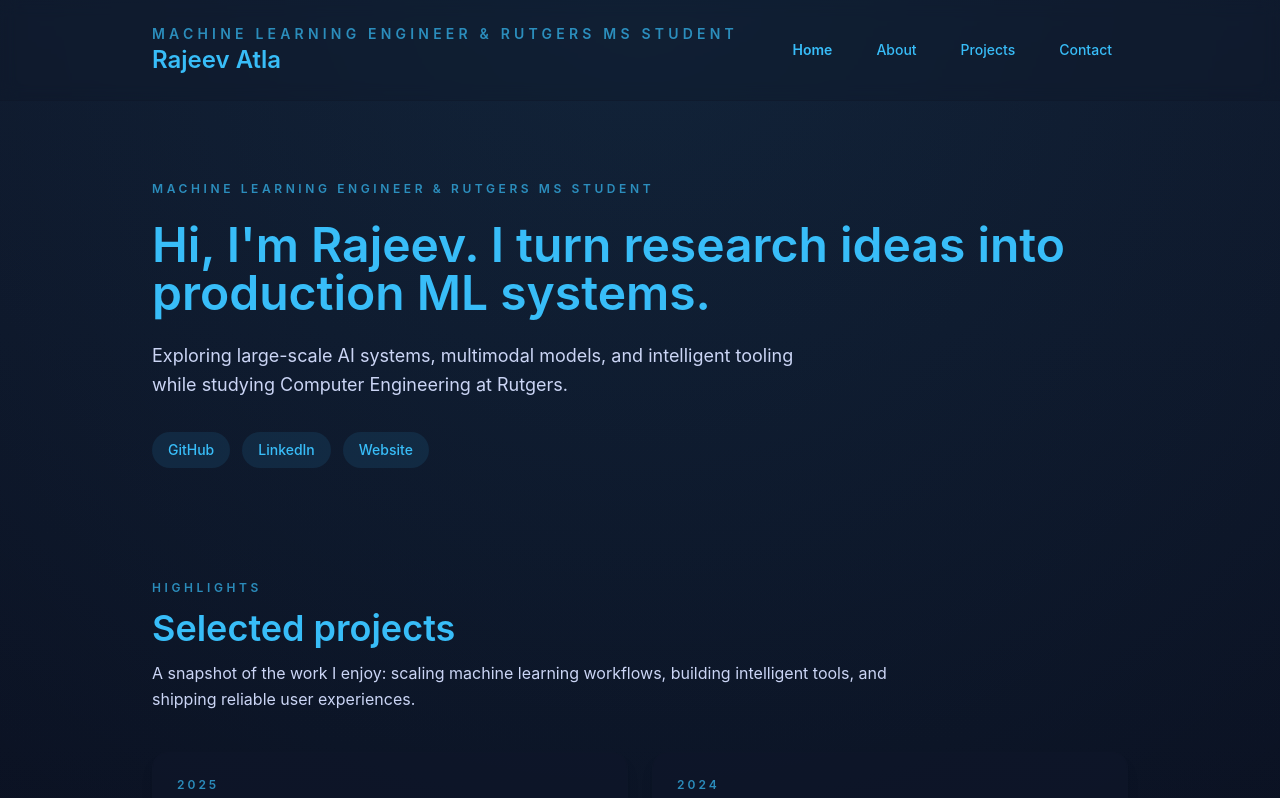
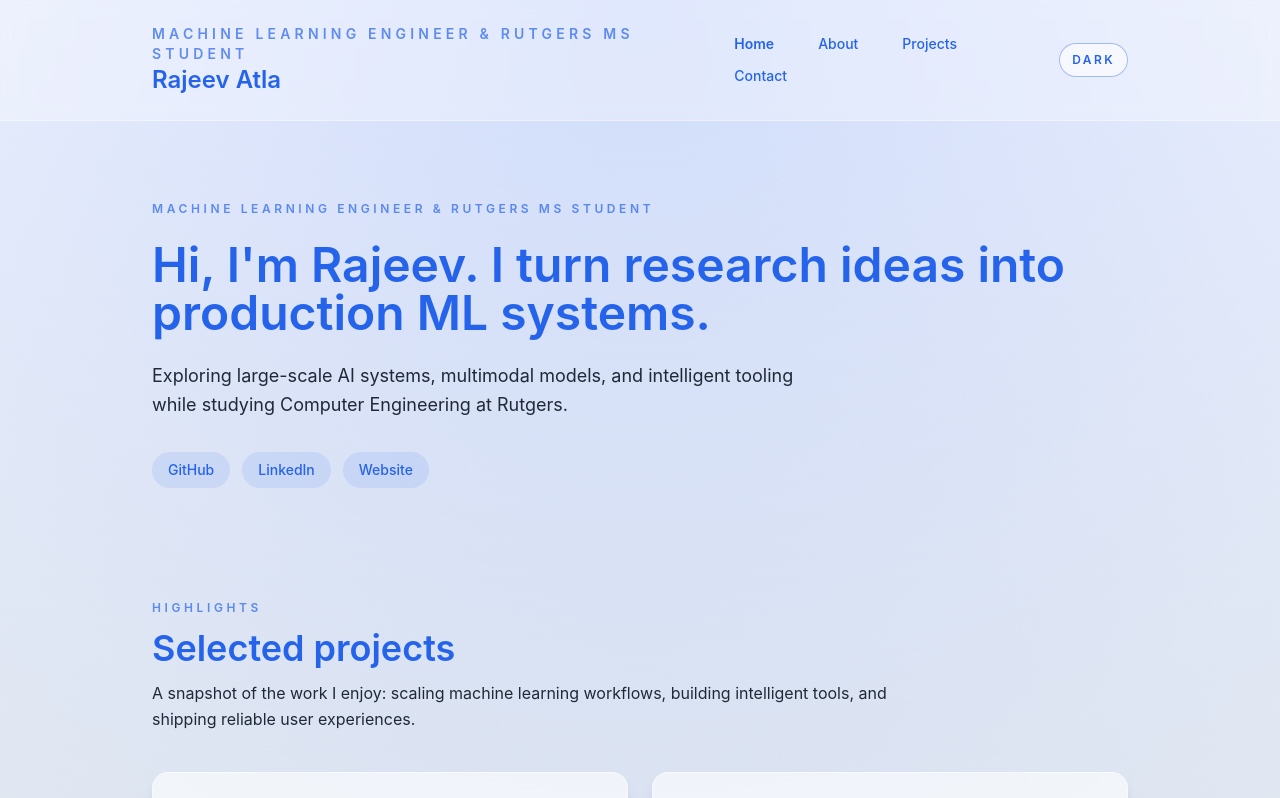
Before and after one commit to RajeevAtla/new_website, a SvelteKit app: page / in a window 1280 px wide. Shown: the top 798 px of the page. Built offline with nearby package versions, Linux system fonts and the light colour scheme.

Commit message:
add dark/light toggles

```diff
--- a/src/app.css
+++ b/src/app.css
@@ -6,6 +6,9 @@
 	--color-primary: #38bdf8;
 	--color-secondary: #cbd5f5;
 	--color-accent: #f472b6;
+	--gradient-background: radial-gradient(circle at top, rgba(56, 189, 248, 0.08), transparent 55%),
+		radial-gradient(circle at bottom, rgba(244, 114, 182, 0.08), transparent 55%),
+		linear-gradient(180deg, rgba(15, 23, 42, 0.96), rgba(5, 8, 22, 0.96));
 	--font-sans: 'Inter', 'Segoe UI', system-ui, -apple-system, sans-serif;
 	--font-mono: 'Fira Code', 'JetBrains Mono', ui-monospace, SFMono-Regular, Menlo, monospace;
 }
@@ -16,16 +19,28 @@
 	font-family: var(--font-sans);
 }
 
+[data-theme='light'] {
+	color-scheme: light;
+	--color-background: #f4f6ff;
+	--color-surface: #ffffff;
+	--color-primary: #2563eb;
+	--color-secondary: #1f2937;
+	--color-accent: #9333ea;
+	--gradient-background: radial-gradient(circle at top, rgba(37, 99, 235, 0.16), transparent 55%),
+		radial-gradient(circle at bottom, rgba(147, 51, 234, 0.12), transparent 55%),
+		linear-gradient(180deg, #f4f6ff 0%, #e2e8f0 45%, #f8fafc 100%);
+}
+
 body {
 	min-height: 100vh;
-	background: radial-gradient(circle at top, rgba(56, 189, 248, 0.08), transparent 55%),
-		radial-gradient(circle at bottom, rgba(244, 114, 182, 0.08), transparent 55%),
-		linear-gradient(180deg, rgba(15, 23, 42, 0.96), rgba(5, 8, 22, 0.96));
+	background: var(--gradient-background);
 	color: var(--color-secondary);
+	transition: background 0.3s ease, color 0.3s ease;
 }
 
 a {
 	color: var(--color-primary);
+	transition: color 0.2s ease;
 }
 
 a:hover {
--- a/src/lib/components/SiteHeader.svelte
+++ b/src/lib/components/SiteHeader.svelte
@@ -1,6 +1,7 @@
 <script lang="ts">
 	import { base } from '$app/paths';
 	import { page } from '$app/stores';
+	import ThemeToggle from '$lib/components/ThemeToggle.svelte';
 	import { navLinks, siteConfig } from '$lib/config/site';
 
 	const { title, tagline } = siteConfig;
@@ -33,6 +34,7 @@
 			<p class="text-sm font-semibold uppercase tracking-[0.3em] text-primary/70">{tagline}</p>
 			<h1 class="text-2xl font-semibold text-primary transition hover:text-primary/80">{title}</h1>
 		</a>
+		<div class="flex items-center gap-4">
 			<nav>
 				<ul class="flex flex-wrap items-center gap-3 text-sm font-medium">
 					{#each navLinks as link}
@@ -50,5 +52,7 @@
 					{/each}
 				</ul>
 			</nav>
+			<ThemeToggle />
+		</div>
 	</div>
 </header>
--- /dev/null
+++ b/src/lib/components/ThemeToggle.svelte
@@ -0,0 +1,34 @@
+<script lang="ts">
+	import { theme, toggleTheme } from '$lib/stores/theme';
+	import type { Theme } from '$lib/stores/theme';
+
+	let currentTheme: Theme = 'dark';
+	$: currentTheme = $theme;
+	$:
+	label = currentTheme === 'dark' ? 'Switch to light mode' : 'Switch to dark mode';
+</script>
+
+<button
+	type="button"
+	class="rounded-full border border-primary/40 bg-surface/60 px-3 py-2 text-xs font-semibold uppercase tracking-[0.2em] text-primary transition hover:bg-primary/10"
+	on:click={toggleTheme}
+	aria-pressed={currentTheme === 'dark'}
+	title={label}
+>
+	<span aria-hidden="true">{currentTheme === 'dark' ? 'Light' : 'Dark'}</span>
+	<span class="sr-only">{label}</span>
+</button>
+
+<style>
+	.sr-only {
+		position: absolute;
+		width: 1px;
+		height: 1px;
+		padding: 0;
+		margin: -1px;
+		overflow: hidden;
+		clip: rect(0, 0, 0, 0);
+		white-space: nowrap;
+		border: 0;
+	}
+</style>
--- a/src/lib/index.ts
+++ b/src/lib/index.ts
@@ -2,6 +2,8 @@ export * from './config/site';
 export * from './data/experience';
 export * from './data/projects';
 export * from './data/skills';
+export * from './stores/theme';
 export { default as PageSection } from './components/PageSection.svelte';
 export { default as SiteFooter } from './components/SiteFooter.svelte';
 export { default as SiteHeader } from './components/SiteHeader.svelte';
+export { default as ThemeToggle } from './components/ThemeToggle.svelte';
--- /dev/null
+++ b/src/lib/stores/theme.ts
@@ -0,0 +1,46 @@
+import { browser } from '$app/environment';
+import { get, writable } from 'svelte/store';
+
+export type Theme = 'light' | 'dark';
+
+const storageKey = 'website-theme';
+const themeStore = writable<Theme>('dark');
+
+const applyTheme = (value: Theme, persist = true) => {
+	if (!browser) return;
+	document.documentElement.dataset.theme = value;
+	document.documentElement.style.colorScheme = value;
+	if (persist) {
+		localStorage.setItem(storageKey, value);
+	}
+};
+
+if (browser) {
+	const stored = (localStorage.getItem(storageKey) as Theme | null) ?? undefined;
+	const system = window.matchMedia('(prefers-color-scheme: dark)').matches ? 'dark' : 'light';
+	const initial = stored ?? system;
+
+	themeStore.set(initial);
+	applyTheme(initial, false);
+
+	themeStore.subscribe((value) => applyTheme(value));
+
+	const media = window.matchMedia('(prefers-color-scheme: dark)');
+	const onSystemChange = (event: MediaQueryListEvent) => {
+		if (!localStorage.getItem(storageKey)) {
+			themeStore.set(event.matches ? 'dark' : 'light');
+		}
+	};
+	media.addEventListener('change', onSystemChange);
+}
+
+export const theme = {
+	subscribe: themeStore.subscribe
+};
+
+export const setTheme = (value: Theme) => themeStore.set(value);
+
+export const toggleTheme = () => {
+	const next = get(themeStore) === 'dark' ? 'light' : 'dark';
+	themeStore.set(next);
+};
```
Lines whose indentation alone changed are shown as unchanged.
